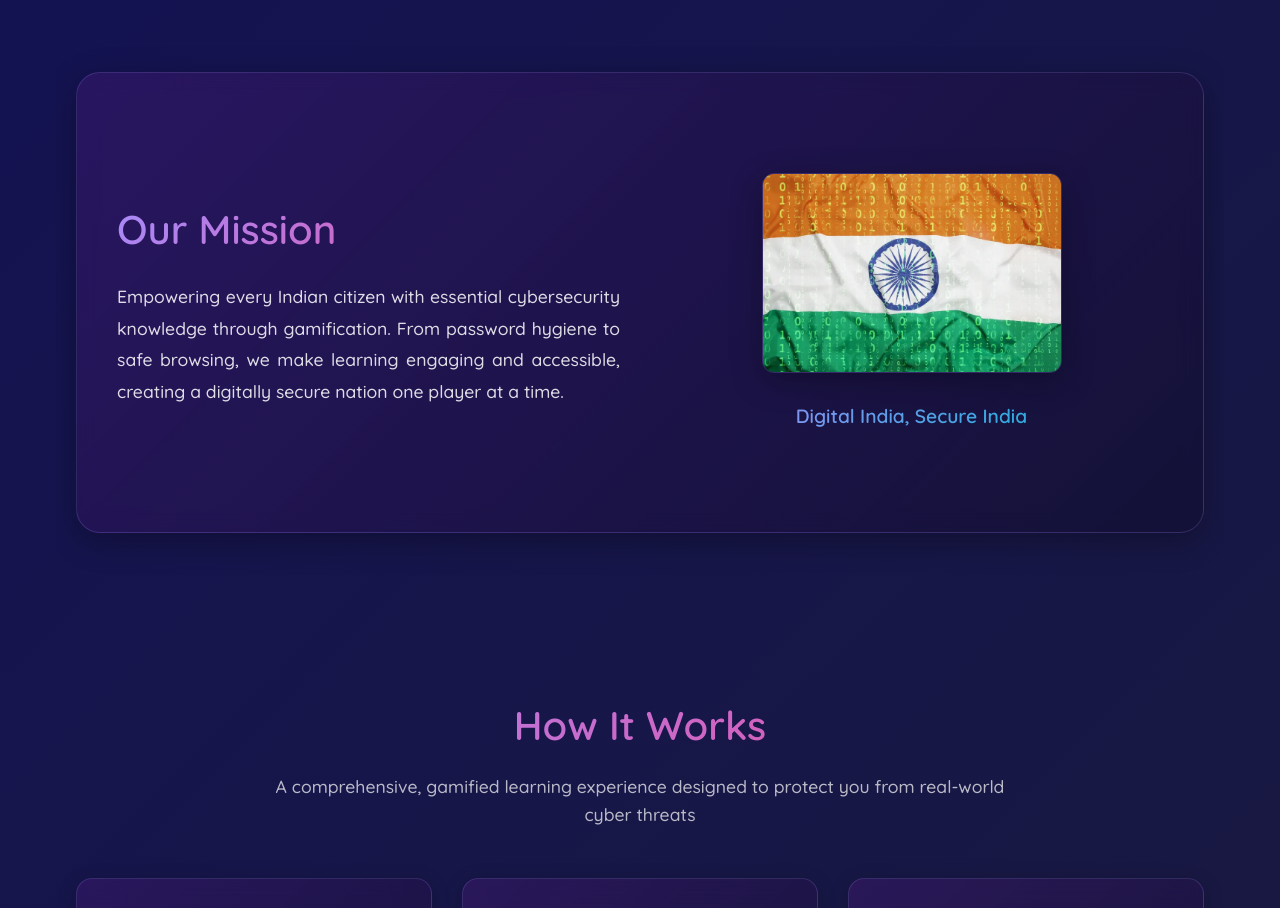
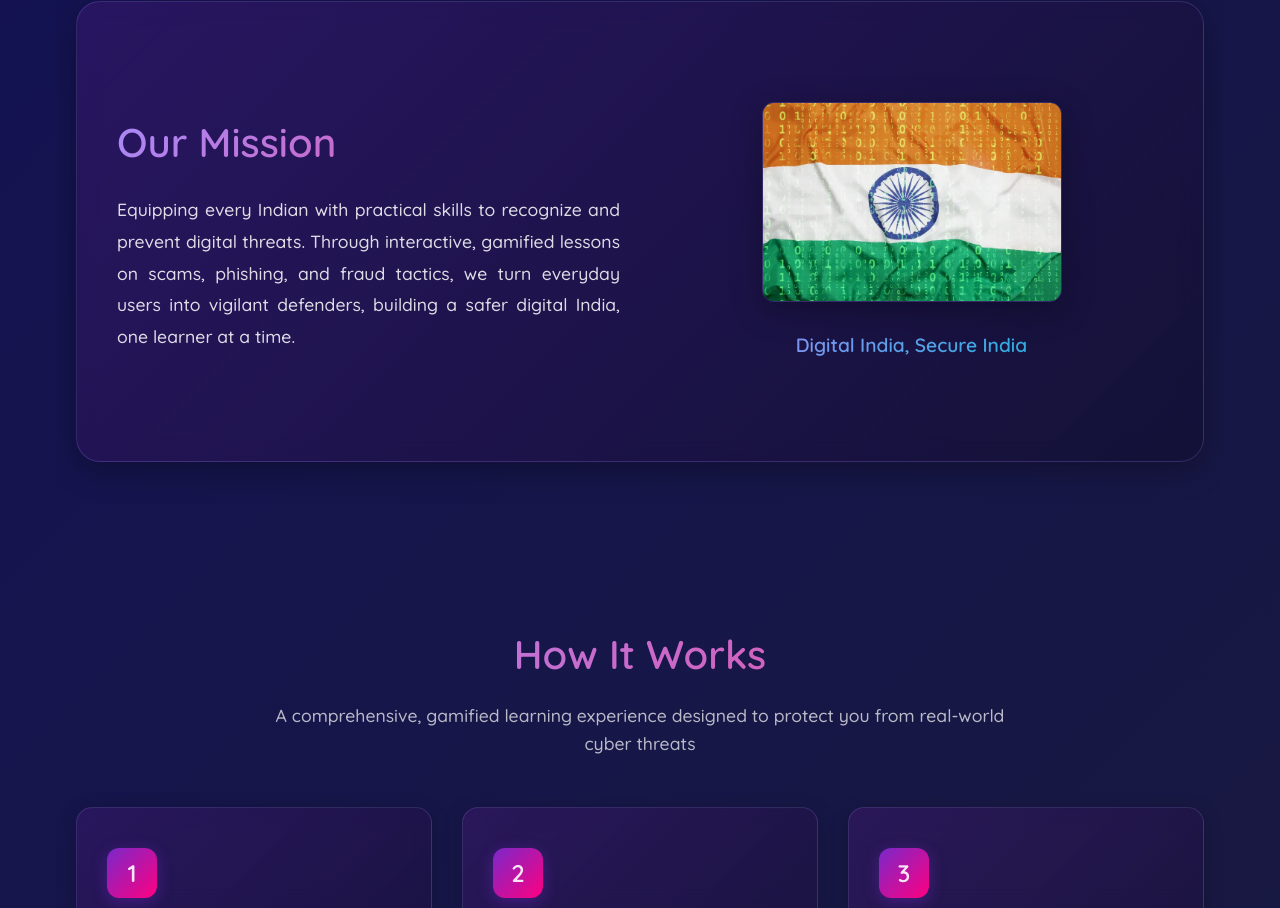
Before and after one commit to RiteshJha912/hackademy-final, a React (Create React App) app in the folder client/: page / in a window 1280 px wide. Shown: the part 1104-2012 px from the top of the page. Built offline with nearby package versions, Linux system fonts and the light colour scheme; the HTML template or start-up script is replaced by a standard one; a web font is replaced by a local one.

Commit message:
fix:bugs->No more committing

```diff
--- a/client/src/pages/LandingPage.js
+++ b/client/src/pages/LandingPage.js
@@ -122,10 +122,11 @@ const LandingPage = () => {
           <div>
             <h2 className={styles.sectionTitle}>Our Mission</h2>
             <p className={styles.missionText}>
-              Empowering every Indian citizen with essential cybersecurity
-              knowledge through gamification. From password hygiene to safe
-              browsing, we make learning engaging and accessible, creating a
-              digitally secure nation one player at a time.
+              Equipping every Indian with practical skills to recognize and
+              prevent digital threats. Through interactive, gamified lessons on
+              scams, phishing, and fraud tactics, we turn everyday users into
+              vigilant defenders, building a safer digital India, one learner at
+              a time.
             </p>
           </div>
           <div className={styles.missionVisual}>
--- a/client/src/styles/LandingPage.module.css
+++ b/client/src/styles/LandingPage.module.css
@@ -7,6 +7,7 @@
   font-weight: 500;
   position: relative;
   overflow-x: hidden;
+
 }
 
 .landingPage::before {
@@ -16,6 +17,7 @@
   right: 0;
   bottom: 0;
   pointer-events: none;
+
 }
 
 /* Hero Section */
@@ -26,6 +28,7 @@
   text-align: center;
   position: relative;
   z-index: 1;
+  margin-top: -70px;
 }
 
 .badge {
@@ -460,6 +463,7 @@
 @media (max-width: 768px) {
   .heroContainer {
     padding: 40px 15px;
+    margin-top: 0px;
   }
 
   .badge {
--- a/client/src/styles/Navbar.module.css
+++ b/client/src/styles/Navbar.module.css
@@ -5,7 +5,6 @@
   background: linear-gradient(135deg, #212139, #10101a);
   padding: 1rem 0;
   box-shadow: 0 2px 8px rgba(0, 0, 0, 0.15);
-  border-bottom: 1px solid rgba(255, 255, 255, 0.08);
   position: relative;
   z-index: 1001;
 }
@@ -204,13 +203,13 @@
   }
 
   .navLogo {
-    font-size: 1.3rem;
+    font-size: 1.4rem;
     gap: 0.4rem;
   }
 
   .logoIcon {
-    width: 1.3rem;
-    height: 1.3rem;
+    width: 1.4rem;
+    height: 1.4rem;
   }
 
   .hamburger {
@@ -234,7 +233,6 @@
     max-height: 0;
     overflow: hidden;
     transition: max-height 0.3s ease-in-out, padding 0.3s ease-in-out;
-    border-bottom: 1px solid rgba(255, 255, 255, 0.05);
   }
 
   .navMenu.navMenuOpen {
```
